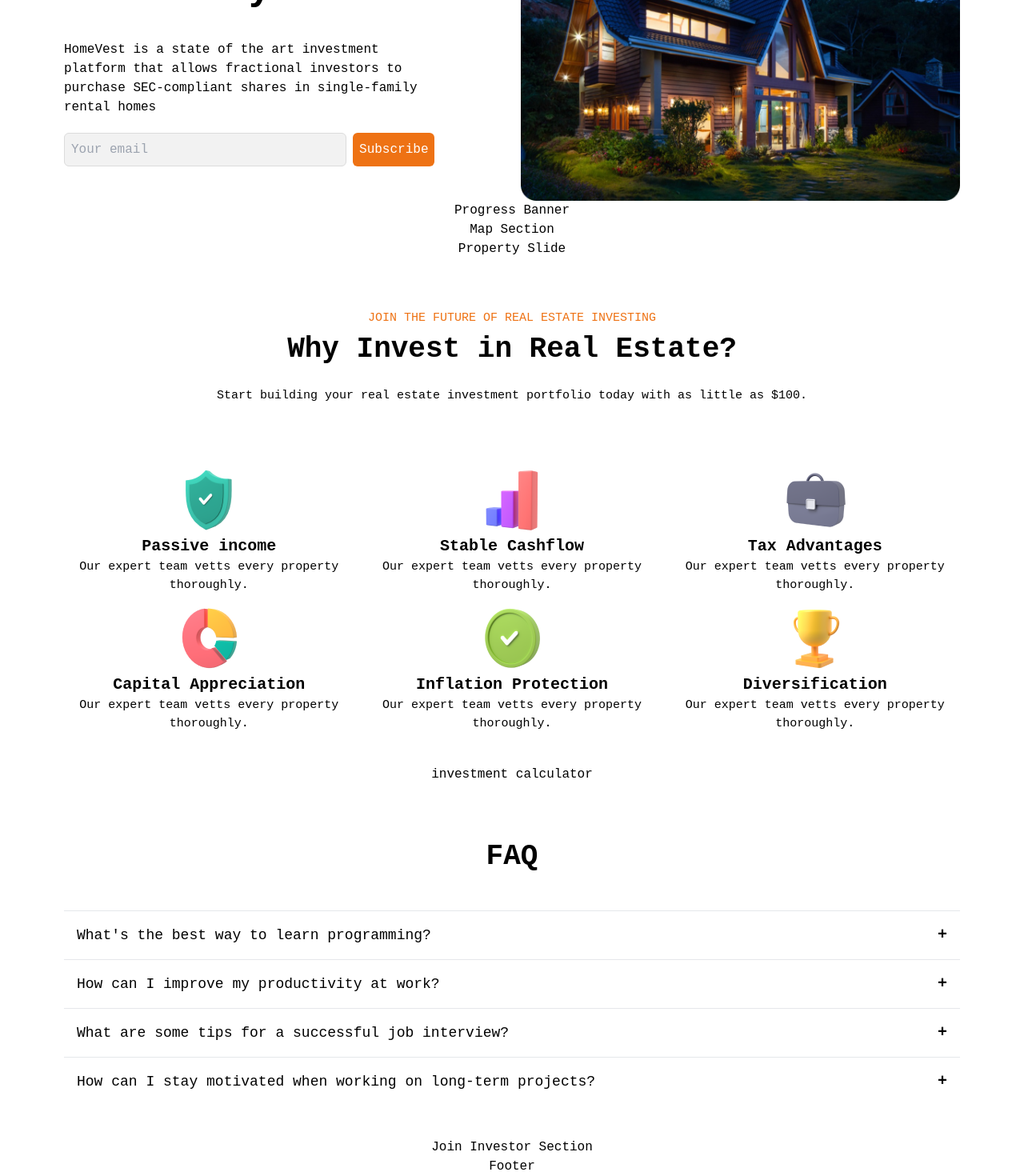
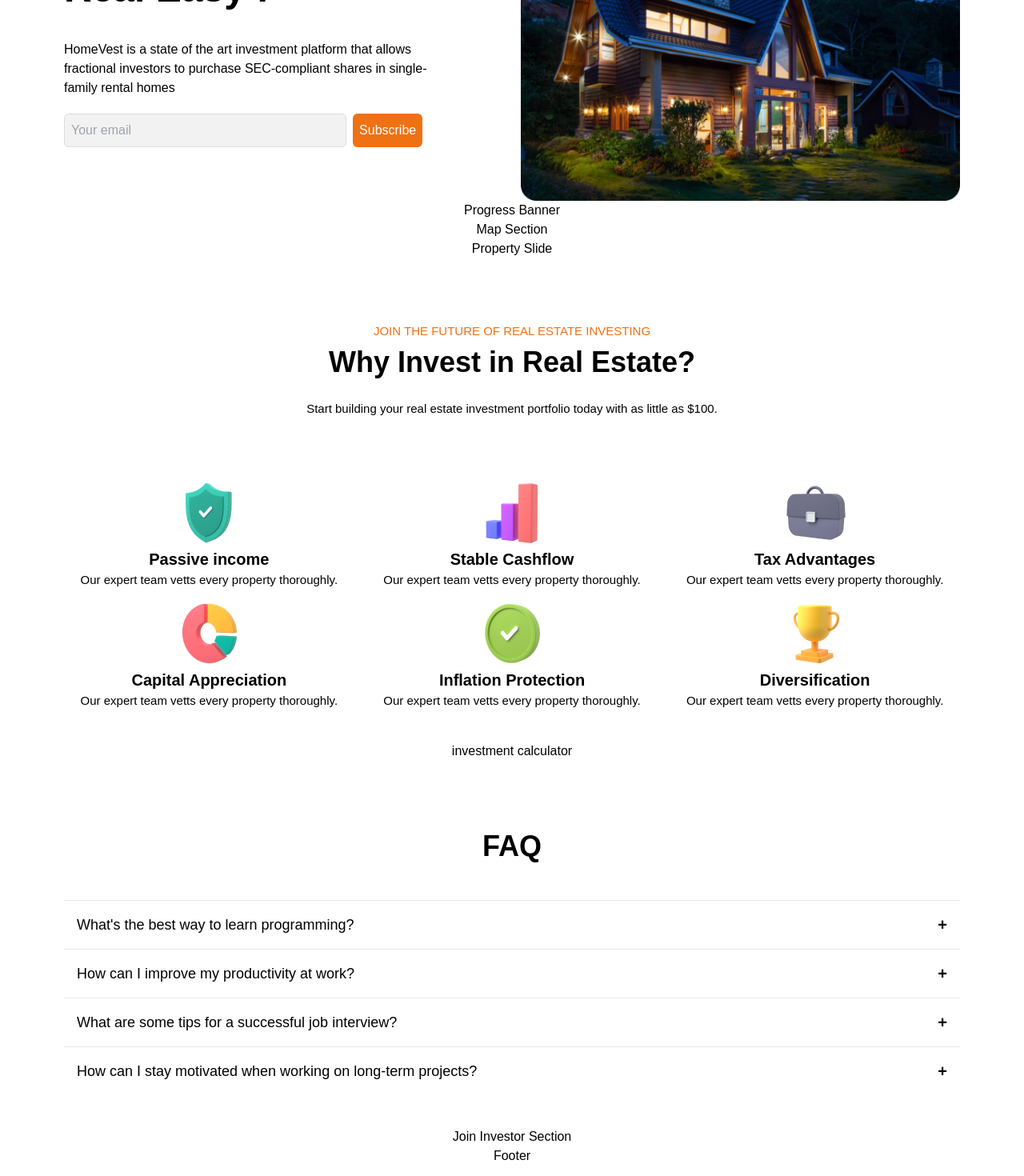
Before and after one commit to pally0091/home-vest, a Next.js app: page / in a window 1280 px wide. Shown: the part 246-1716 px from the top of the page at 80% size. Built offline with nearby package versions, Linux system fonts and the light colour scheme.

Commit message:
poppins font selected

```diff
--- a/package.json
+++ b/package.json
@@ -13,7 +13,8 @@
     "@heroicons/react": "^2.0.18",
     "next": "14.0.4",
     "react": "^18",
-    "react-dom": "^18"
+    "react-dom": "^18",
+    "typeface-poppins": "^1.1.13"
   },
   "devDependencies": {
     "@types/node": "^20",
--- a/src/app/globals.css
+++ b/src/app/globals.css
@@ -1,7 +1,8 @@
 @tailwind base;
 @tailwind components;
 @tailwind utilities;
+@import "typeface-poppins";
 
 body {
-  font-family: "Courier New", Courier, monospace;
+  font-family: "Poppins", sans-serif;
 }
--- a/src/components/Faq.tsx
+++ b/src/components/Faq.tsx
@@ -38,7 +38,7 @@ const Faq: React.FC = () => {
     setOpenStates(newOpenStates);
   };
   return (
-    <div className="mt-16 mb-10">
+    <div className="mt-20 mb-10">
       <h3 className="text-[36px] font-semibold my-10">FAQ</h3>
       {faqs.map((faq, index) => (
         <div
--- a/src/components/InvestSection.tsx
+++ b/src/components/InvestSection.tsx
@@ -3,7 +3,7 @@ import React from "react";
 
 const InvestSection: React.FC = () => {
   return (
-    <div className="mt-16 mb-10">
+    <div className="mt-20 mb-10">
       <p className="text-[#EE7214] text-[15px] uppercase">
         Join the future of real estate investing
       </p>
```
Also changed, not shown: 1 other file (tests, documents, lock files or other folders).
